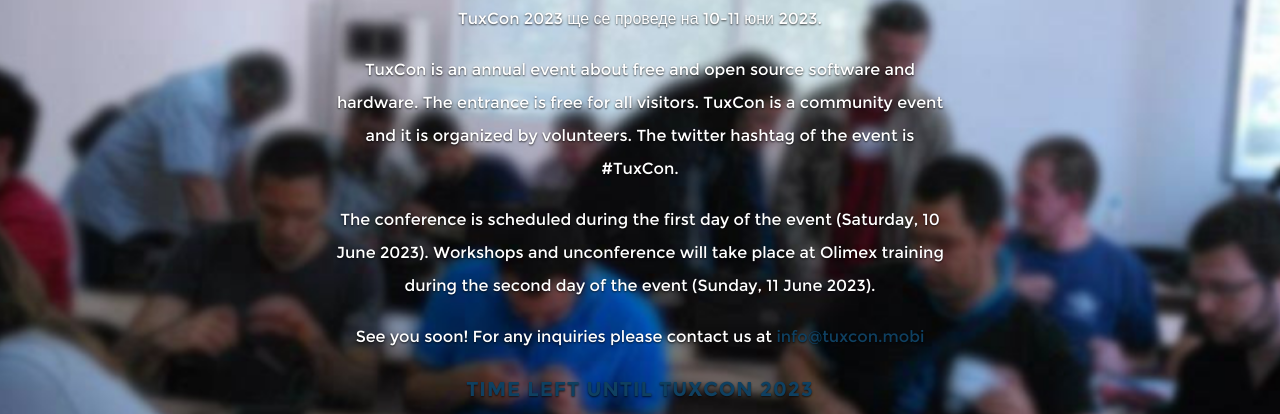
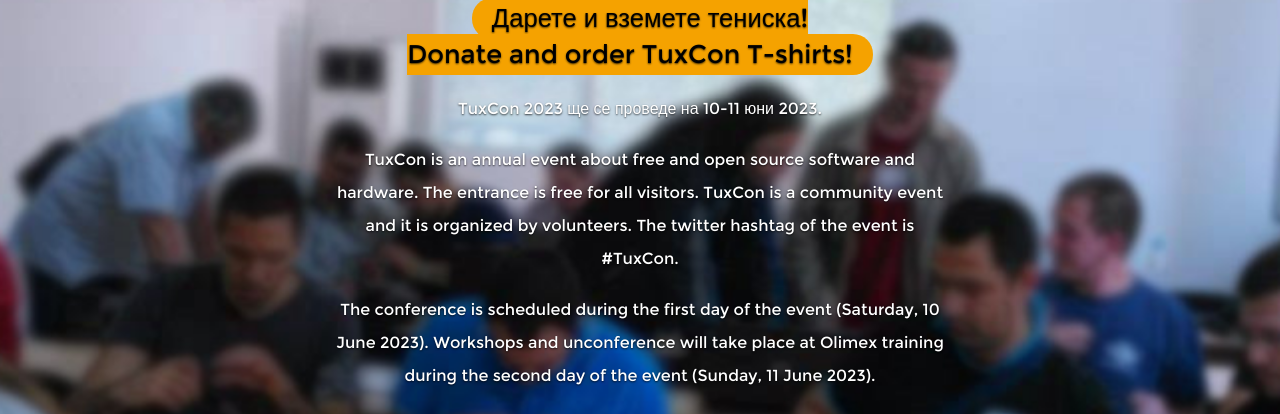
Before and after one commit to TuxCon/tuxcon-website, a plain HTML site: page index.html in a window 1280 px wide. Shown: the part 252-666 px from the top of the page. Drawn offline with nearby package versions, Linux system fonts and the light colour scheme; some packages are replaced by stand-ins of ours.

Commit message:
index.html: t-shirt for 2023
Add a link to the form for t-shirts in 2023.

Signed-off-by: Leon Anavi <leon@anavi.org>

```diff
--- a/index.html
+++ b/index.html
@@ -85,7 +85,7 @@
 
 	   		<h1>10-11 June, Plovdiv, Bulgaria</h1>
 
-        <!--<p><a class="tshirt" href="https://forms.gle/jVS7DpDz4txz8rC88" target="_blank">Дарете и вземете тениска! <br> Donate and order TuxCon T-shirts!</a></p>-->
+        <p><a class="tshirt" href="https://forms.gle/GkQrKdDSJx5b1vCM6" target="_blank">Дарете и вземете тениска! <br> Donate and order TuxCon T-shirts!</a></p>
 
         <!--<h4>Зов за лектори! Търсим страхотни теми свързани с open source софтуер или хардуер. <a href="https://docs.google.com/forms/d/e/1FAIpQLSeeyub_uJdIAIK9qYylcGIE4t85sJfwYVBN9XWLG4AA8Bj-HQ/viewform">Моля, предложете тема тук!</a></h4>
 
```
